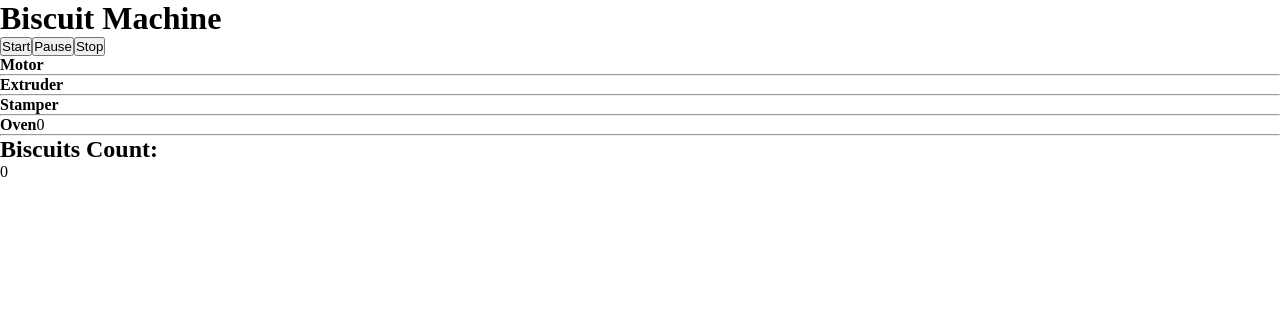
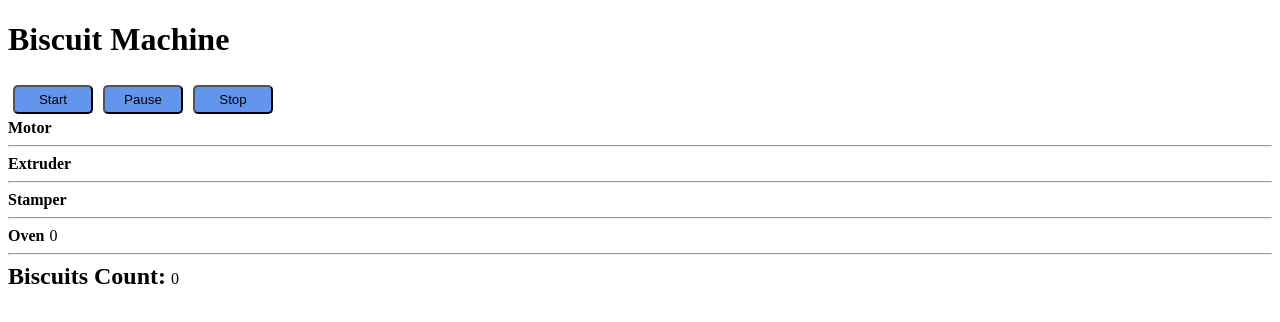
Before and after one commit to ivaylo-andonov/Biscuit-Machine-js-generators, a React app: page / in a window 1280 px wide. Shown: the top 322 px of the page. Built offline with nearby package versions, Linux system fonts and the light colour scheme.

Commit message:
some styles

```diff
--- a/public/style.css
+++ b/public/style.css
@@ -1,5 +1,20 @@
 * {
     box-sizing: border-box;
-    margin: 0;
-    padding: 0;
+
 }
+
+span{
+    margin: 5px;
+}
+
+button{
+    margin: 5px;
+    padding: 5px;
+    background-color: cornflowerblue;
+    width: 80px;
+    border-radius: 5px;
+}
+
+h2{
+    display: inline;
+}
--- a/src/engine/BiscuitMachine.js
+++ b/src/engine/BiscuitMachine.js
@@ -32,6 +32,7 @@ export class BiscuitMachine {
     stop() {
         this.isOn = false;
         this.oven.turnOff();
+        this.biscuitsCount.val = 0;
     }
 
     pause() {
@@ -41,11 +42,11 @@ export class BiscuitMachine {
 
     // Conveyor revolution
     conveyorCircleStart() {
-        this.motor.process(this.isOn, this.isPaused, 2 * sec)
-            .then(pulse => this.extruder.process(pulse, this.isOn, this.isPaused, 2 * sec))
-            .then(() => this.stamper.process(this.motor.pulse, this.isOn, this.isPaused, 2 * sec))
-            .then(() => this.oven.process(this.isOn, 2 * sec))
-            .then(temperature => this.produceBiscuit(temperature, 1 * sec))
+        this.motor.process(this.isOn, this.isPaused, 1 * sec)
+            .then(pulse => this.extruder.process(pulse, this.isOn, this.isPaused, 1 * sec))
+            .then(() => this.stamper.process(this.motor.pulse, this.isOn, this.isPaused, 1 * sec))
+            .then(() => this.oven.process(this.isOn, 1 * sec))
+            .then(temperature => this.produceBiscuit(temperature, 0.5 * sec))
             .then(() => this.conveyorCircleStart())
             .catch(error => {
                 console.log(error);
```
